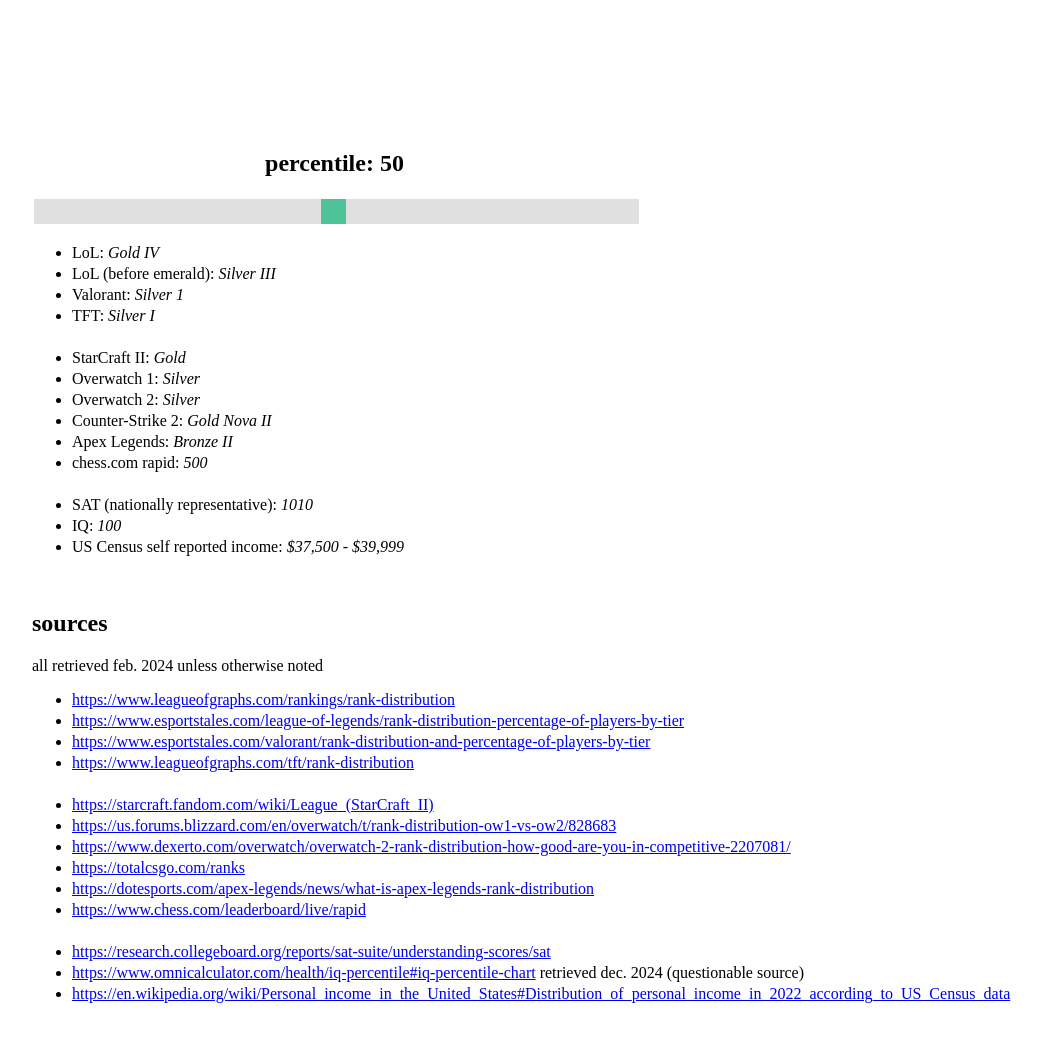
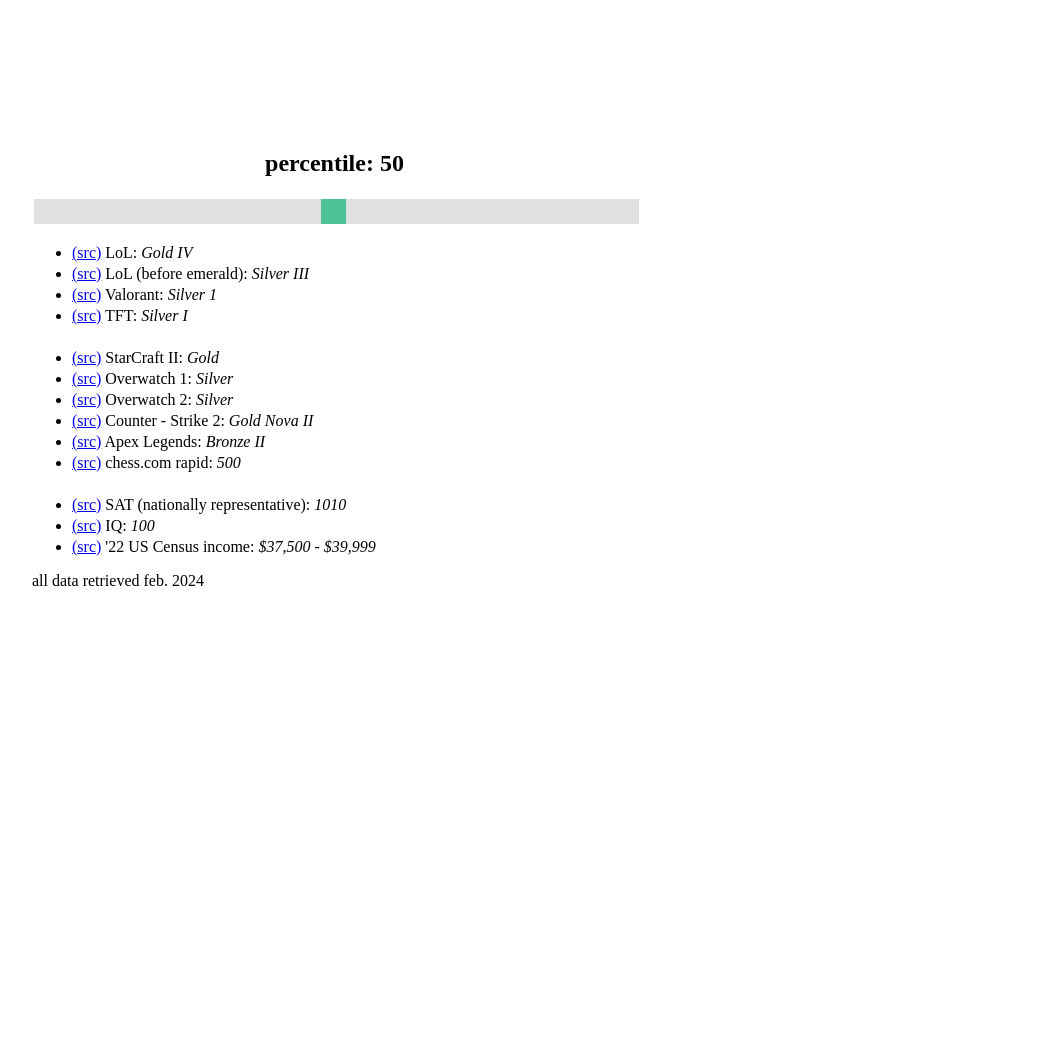
Before and after one commit to lukajk1/percentiley, a plain HTML site: page index.html in a window 1280 px wide. Shown: the whole page, without its empty margins (3-1044 px from the left). After the commit the page ends 800 px from the top, so only its background shows below. Drawn offline with Linux system fonts and the light colour scheme.

Commit message:
add nicer source formatting

```diff
--- a/index.html
+++ b/index.html
@@ -55,7 +55,7 @@
             <center>
                 <h2 id="percentile-value"></h2>
             </center>
-            <input type="range" id="my-slider" name="volume" min="1" max="100" value="50" />
+            <input type="range" id="my-slider" min="1" max="100" value="50" />
             <ul>
                 <li id="league"></li>
                 <li id="league-old"></li>
@@ -74,29 +74,11 @@
                 <li id="income"></li>
             </ul>
         </div>
-        <br />
+
+        <p>all data retrieved feb. 2024</p>
 
         <script src="maps.js"></script>
         <script src="main.js"></script>
 
-        <h2>sources </h2>
-        <p>all retrieved feb. 2024 unless otherwise noted</p>
-        <ul>
-            <li><a href="https://www.leagueofgraphs.com/rankings/rank-distribution">https://www.leagueofgraphs.com/rankings/rank-distribution</a></li>
-            <li><a href="https://www.esportstales.com/league-of-legends/rank-distribution-percentage-of-players-by-tier">https://www.esportstales.com/league-of-legends/rank-distribution-percentage-of-players-by-tier</a></li>
-            <li><a href="https://www.esportstales.com/valorant/rank-distribution-and-percentage-of-players-by-tier">https://www.esportstales.com/valorant/rank-distribution-and-percentage-of-players-by-tier</a></li>
-            <li><a href="https://www.leagueofgraphs.com/tft/rank-distribution">https://www.leagueofgraphs.com/tft/rank-distribution</a></li>
-            <br />
-            <li><a href="https://starcraft.fandom.com/wiki/League_(StarCraft_II)">https://starcraft.fandom.com/wiki/League_(StarCraft_II)</a> </li>
-            <li><a href="https://us.forums.blizzard.com/en/overwatch/t/rank-distribution-ow1-vs-ow2/828683">https://us.forums.blizzard.com/en/overwatch/t/rank-distribution-ow1-vs-ow2/828683</a> </li>
-            <li><a href="https://www.dexerto.com/overwatch/overwatch-2-rank-distribution-how-good-are-you-in-competitive-2207081/">https://www.dexerto.com/overwatch/overwatch-2-rank-distribution-how-good-are-you-in-competitive-2207081/</a></li>
-            <li><a href="https://totalcsgo.com/ranks">https://totalcsgo.com/ranks</a></li>
-            <li><a href="https://dotesports.com/apex-legends/news/what-is-apex-legends-rank-distribution">https://dotesports.com/apex-legends/news/what-is-apex-legends-rank-distribution</a></li>
-            <li><a href="https://www.chess.com/leaderboard/live/rapid">https://www.chess.com/leaderboard/live/rapid</a></li>
-            <br />
-            <li><a href="https://research.collegeboard.org/reports/sat-suite/understanding-scores/sat">https://research.collegeboard.org/reports/sat-suite/understanding-scores/sat</a> </li>
-            <li><a href="https://www.omnicalculator.com/health/iq-percentile#iq-percentile-chart">https://www.omnicalculator.com/health/iq-percentile#iq-percentile-chart</a> retrieved dec. 2024 (questionable source)</li>
-            <li><a href="https://en.wikipedia.org/wiki/Personal_income_in_the_United_States#Distribution_of_personal_income_in_2022_according_to_US_Census_data">https://en.wikipedia.org/wiki/Personal_income_in_the_United_States#Distribution_of_personal_income_in_2022_according_to_US_Census_data</a></li>
-        </ul>
     </body>
 </html>
--- a/main.js
+++ b/main.js
@@ -2,19 +2,21 @@ const slider = document.getElementById('my-slider');
 const sliderValue = document.getElementById('percentile-value');
 
 const maps = [
-    { element: document.getElementById('league'), map: league, label: 'LoL' },
-    { element: document.getElementById('valorant'), map: val, label: 'Valorant' },
-    { element: document.getElementById('sat'), map: sat, label: 'SAT (nationally representative)' },
-    { element: document.getElementById('iq'), map: iq, label: 'IQ' },
-    { element: document.getElementById('sc2'), map: sc2, label: 'StarCraft II' },
-    { element: document.getElementById('league-old'), map: leagueOld, label: 'LoL (before emerald)' },
-    { element: document.getElementById('ow'), map: ow, label: 'Overwatch 1' },
-    { element: document.getElementById('tft'), map: tft, label: 'TFT' },
-    { element: document.getElementById('chess'), map: chess, label: 'chess.com rapid' },
-    { element: document.getElementById('income'), map: income, label: 'US Census self reported income' },
-    { element: document.getElementById('cs2'), map: cs2, label: 'Counter-Strike 2' },
-    { element: document.getElementById('apex'), map: apex, label: 'Apex Legends' },
-    { element: document.getElementById('ow2'), map: ow2, label: 'Overwatch 2' }
+    { url: 'https://www.leagueofgraphs.com/rankings/rank-distribution', element: document.getElementById('league'), map: league, label: 'LoL' },
+    { url: 'https://www.esportstales.com/league-of-legends/rank-distribution-percentage-of-players-by-tier', element: document.getElementById('league-old'), map: leagueOld, label: 'LoL (before emerald)' },
+    { url: 'https://www.esportstales.com/valorant/rank-distribution-and-percentage-of-players-by-tier', element: document.getElementById('valorant'), map: val, label: 'Valorant' },
+    { url: 'https://www.leagueofgraphs.com/tft/rank-distribution', element: document.getElementById('tft'), map: tft, label: 'TFT' },
+
+    { url: 'https://starcraft.fandom.com/wiki/League_(StarCraft_II)', element: document.getElementById('sc2'), map: sc2, label: 'StarCraft II' },
+    { url: 'https://us.forums.blizzard.com/en/overwatch/t/rank-distribution-ow1-vs-ow2/828683', element: document.getElementById('ow'), map: ow, label: 'Overwatch 1' },
+    { url: 'https://www.dexerto.com/overwatch/overwatch-2-rank-distribution-how-good-are-you-in-competitive-2207081/', element: document.getElementById('ow2'), map: ow2, label: 'Overwatch 2' },
+    { url: 'https://totalcsgo.com/ranks', element: document.getElementById('cs2'), map: cs2, label: 'Counter - Strike 2' },
+    { url: 'https://dotesports.com/apex-legends/news/what-is-apex-legends-rank-distribution', element: document.getElementById('apex'), map: apex, label: 'Apex Legends' },
+    { url: 'https://www.chess.com/leaderboard/live/rapid', element: document.getElementById('chess'), map: chess, label: 'chess.com rapid' },
+
+    { url: 'https://research.collegeboard.org/reports/sat-suite/understanding-scores/sat', element: document.getElementById('sat'), map: sat, label: 'SAT (nationally representative)' },
+    { url: 'https://www.omnicalculator.com/health/iq-percentile#iq-percentile-chart', element: document.getElementById('iq'), map: iq, label: 'IQ' },
+    { url: 'https://en.wikipedia.org/wiki/Personal_income_in_the_United_States#Distribution_of_personal_income_in_2022_according_to_US_Census_data', element: document.getElementById('income'), map: income, label: '\'22 US Census income' }
 ];
 
 updatePercentiles();
@@ -24,8 +26,8 @@ function updatePercentiles() {
     const queryValue = slider.value;
     sliderValue.textContent = `percentile: ${queryValue}`;
 
-    maps.forEach(({ element, map, label }) => {
-        element.innerHTML = `${label}: <i>${findPercentile(map, queryValue)}</i>`;
+    maps.forEach(({ element, map, label, url }) => {
+        element.innerHTML = `<a href="${url}">(src)</a> ${label}: <i>${findPercentile(map, queryValue)}</i>`;
     });
 }
 
--- a/maps.js
+++ b/maps.js
@@ -274,7 +274,7 @@ const chess = new Map([
     ["1500", 99.11],
     ["1600", 99.83],
     ["1700+", 100],
-    ["2936 (as of 12.31.2024)", 100],
+    ["2936", 100],
     ["1800", 100.63],
     ["1900", 100.83],
     ["2000", 100.97],
```
